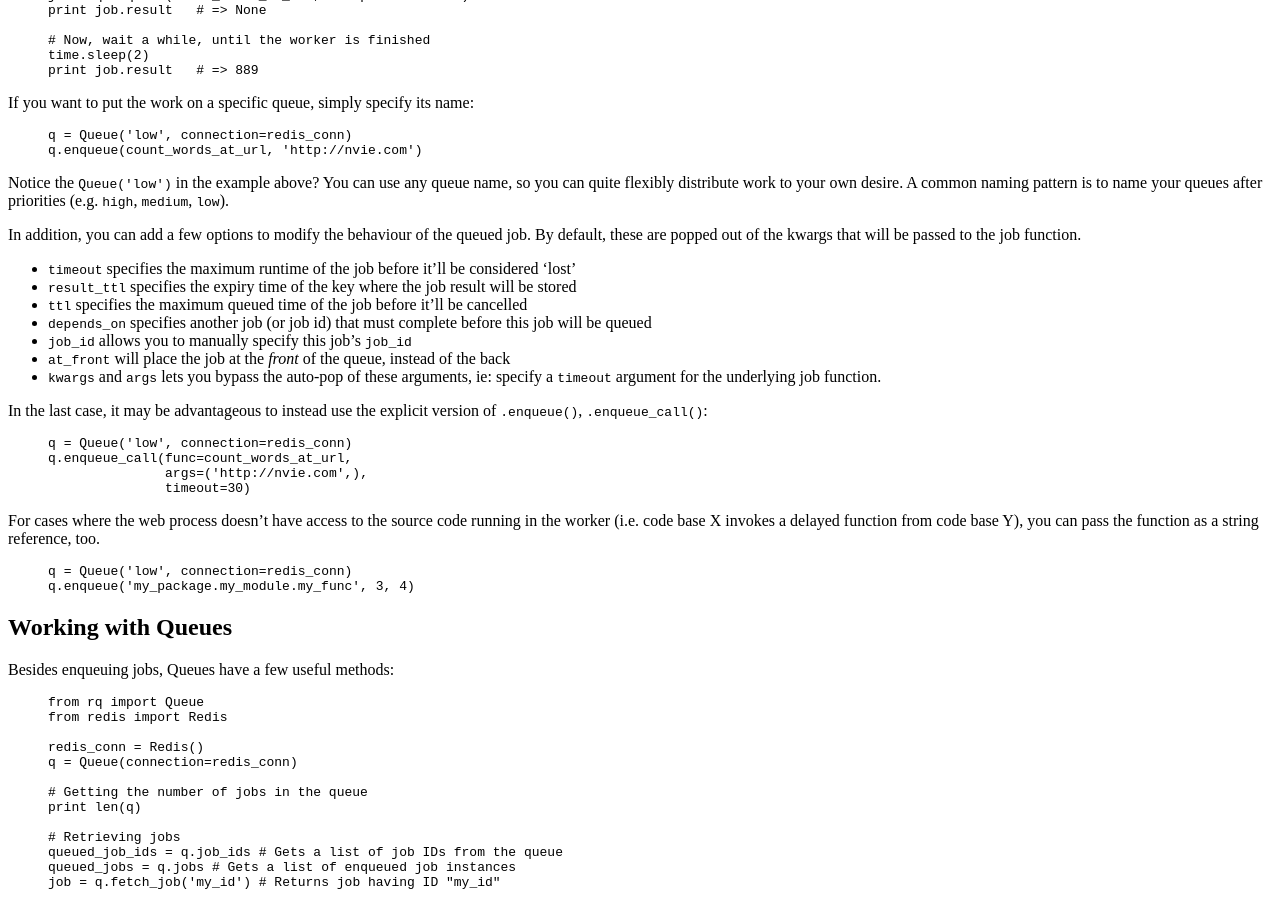
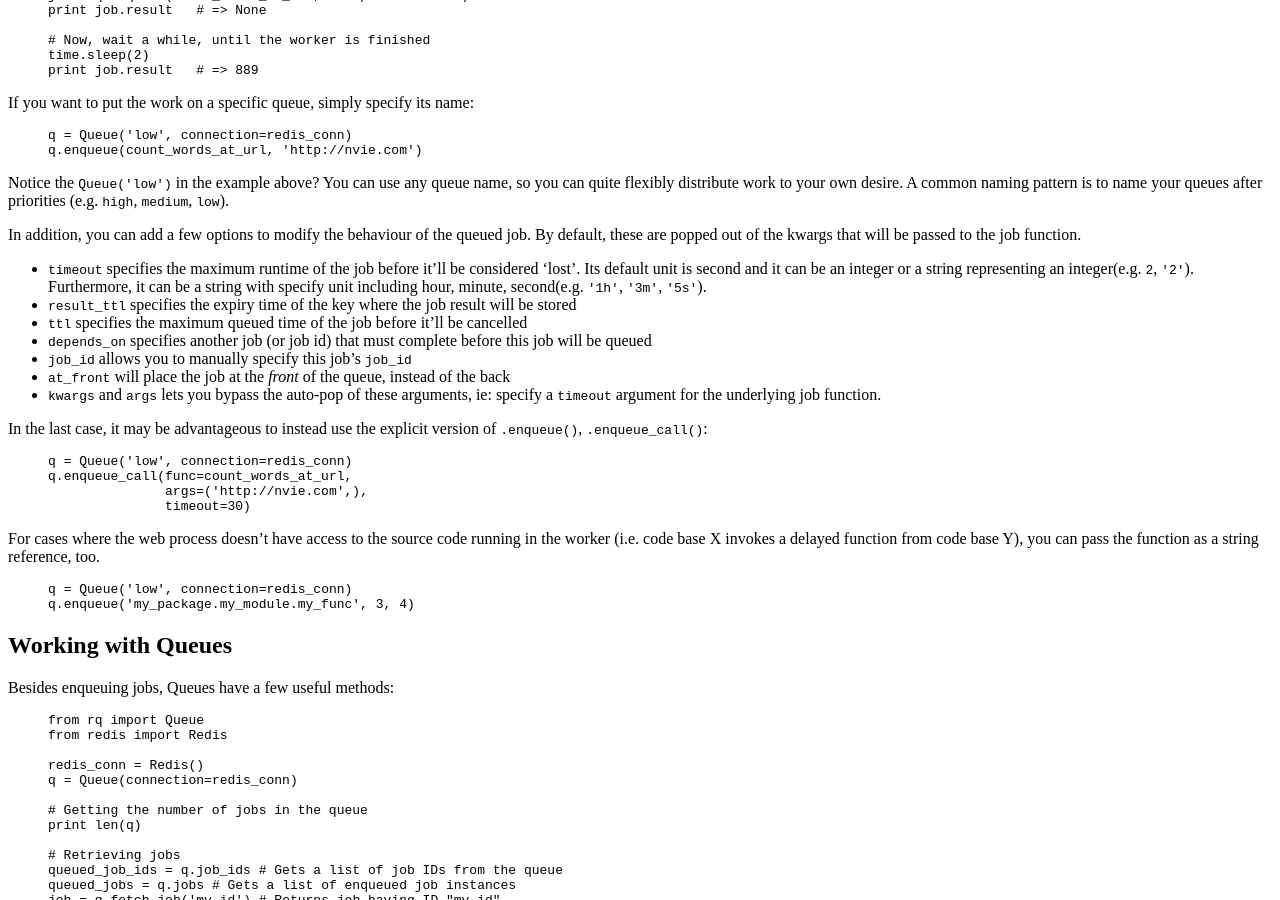
Before and after one commit to rq/rq, a Jekyll site: the page built from docs/index.md, in a window 1280 px wide and 900 px high, scrolled down 707 px. Built offline with Jekyll 4.4.1, drawn with Linux system fonts in a browser that asks for light colours; some web fonts are replaced; Markdown is read by kramdown in place of the engine named in the settings.

Commit message:
Updated doc for timeout

```diff
--- a/docs/index.md
+++ b/docs/index.md
@@ -62,7 +62,7 @@ job. By default, these are popped out of the kwargs that will be passed to the
 job function.
 
 * `timeout` specifies the maximum runtime of the job before it'll be considered
-  'lost'
+    'lost'. Its default unit is second and it can be an integer or a string representing an integer(e.g.  `2`, `'2'`). Furthermore, it can be a string with specify unit including hour, minute, second(e.g. `'1h'`, `'3m'`, `'5s'`).
 * `result_ttl` specifies the expiry time of the key where the job result will
   be stored
 * `ttl` specifies the maximum queued time of the job before it'll be cancelled
```
